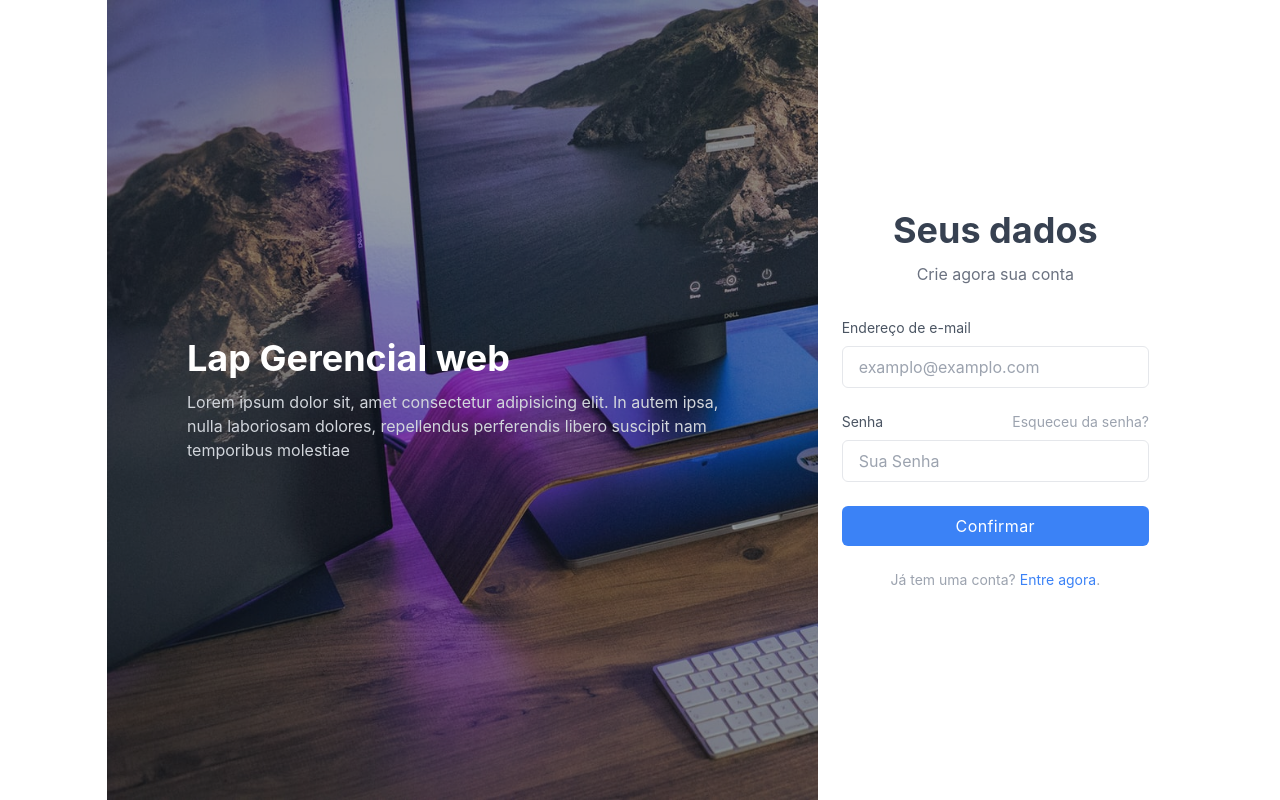
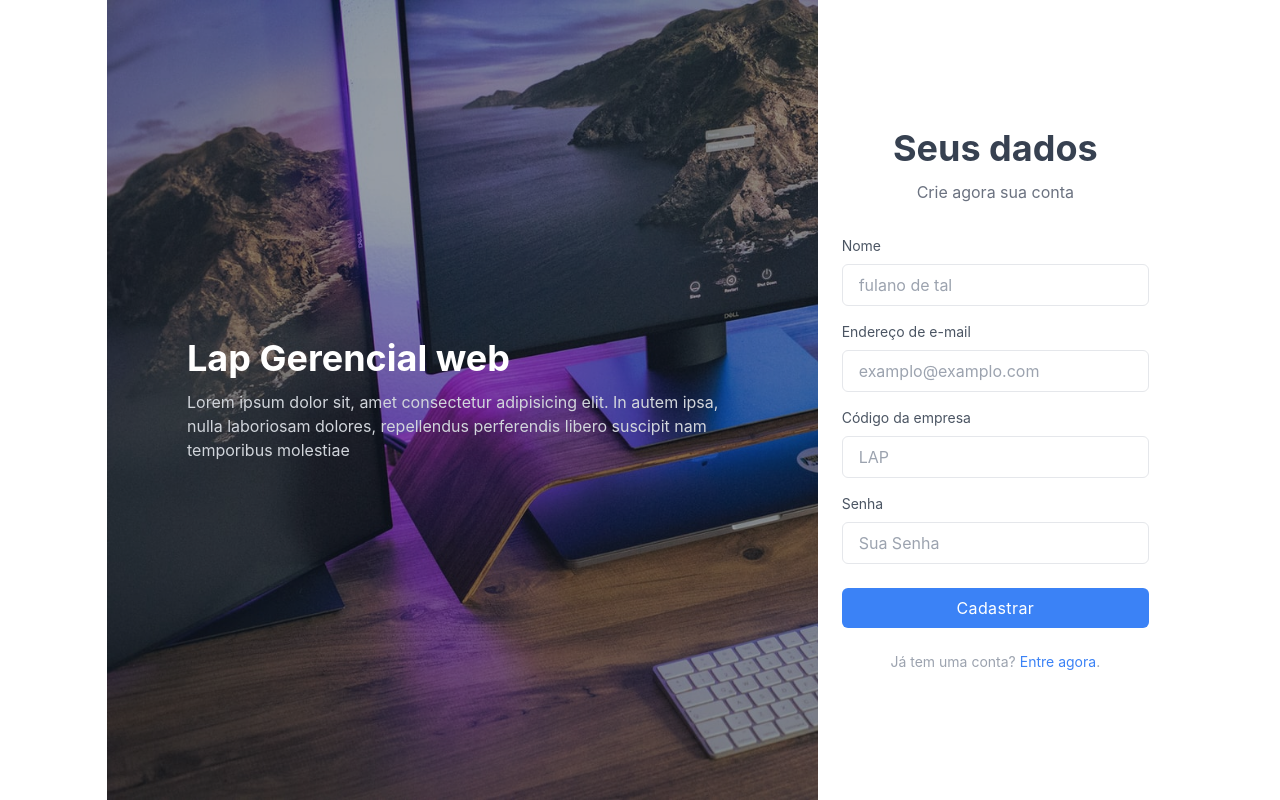
Before and after one commit to thiago-santanna/lap-gerencial-app, a Next.js app: page /usuario/cadastrar in a window 1280 px wide. Built offline with nearby package versions, Linux system fonts and the light colour scheme.

Commit message:
iniciando cadastro de usuario

```diff
--- /dev/null
+++ b/pages/api/usuario.ts
@@ -0,0 +1,11 @@
+import { NextApiRequest, NextApiResponse } from 'next'
+
+const UsuarioApi = async (
+  request: NextApiRequest,
+  response: NextApiResponse
+) => {
+  if (request.method === 'POST') {
+  } else {
+    response.status(404).json('Method Not Allowed')
+  }
+}
--- a/pages/usuario/cadastrar.tsx
+++ b/pages/usuario/cadastrar.tsx
@@ -32,6 +32,22 @@ const CadastrarUsuario = () => {
                   <form>
                     <div>
                       <label
+                        htmlFor='nome'
+                        className='block mb-2 text-sm text-gray-600 dark:text-gray-200'
+                      >
+                        Nome
+                      </label>
+                      <input
+                        type='nome'
+                        name='nome'
+                        id='nome'
+                        placeholder='fulano de tal'
+                        className='block w-full px-4 py-2 mt-2 text-gray-700 placeholder-gray-400 bg-white border border-gray-200 rounded-md dark:placeholder-gray-600 dark:bg-gray-900 dark:text-gray-300 dark:border-gray-700 focus:border-blue-400 dark:focus:border-blue-400 focus:ring-blue-400 focus:outline-none focus:ring focus:ring-opacity-40'
+                      />
+                    </div>
+
+                    <div className='mt-4'>
+                      <label
                         htmlFor='email'
                         className='block mb-2 text-sm text-gray-600 dark:text-gray-200'
                       >
@@ -46,7 +62,23 @@ const CadastrarUsuario = () => {
                       />
                     </div>
 
-                    <div className='mt-6'>
+                    <div className='mt-4'>
+                      <label
+                        htmlFor='Empresa'
+                        className='block mb-2 text-sm text-gray-600 dark:text-gray-200'
+                      >
+                        Código da empresa
+                      </label>
+                      <input
+                        type='Empresa'
+                        name='Empresa'
+                        id='Empresa'
+                        placeholder='LAP'
+                        className='block w-full px-4 py-2 mt-2 text-gray-700 placeholder-gray-400 bg-white border border-gray-200 rounded-md dark:placeholder-gray-600 dark:bg-gray-900 dark:text-gray-300 dark:border-gray-700 focus:border-blue-400 dark:focus:border-blue-400 focus:ring-blue-400 focus:outline-none focus:ring focus:ring-opacity-40'
+                      />
+                    </div>
+
+                    <div className='mt-4'>
                       <div className='flex justify-between mb-2'>
                         <label
                           htmlFor='password'
@@ -54,12 +86,6 @@ const CadastrarUsuario = () => {
                         >
                           Senha
                         </label>
-                        <a
-                          href='#'
-                          className='text-sm text-gray-400 focus:text-blue-500 hover:text-blue-500 hover:underline'
-                        >
-                          Esqueceu da senha?
-                        </a>
                       </div>
 
                       <input
@@ -72,8 +98,11 @@ const CadastrarUsuario = () => {
                     </div>
 
                     <div className='mt-6'>
-                      <button className='w-full px-4 py-2 tracking-wide text-white text-center transition-colors duration-200 transform bg-blue-500 rounded-md hover:bg-blue-400 focus:outline-none focus:bg-blue-400 focus:ring focus:ring-blue-300 focus:ring-opacity-50'>
-                        Confirmar
+                      <button
+                        type='button'
+                        className='w-full px-4 py-2 tracking-wide text-white text-center transition-colors duration-200 transform bg-blue-500 rounded-md hover:bg-blue-400 focus:outline-none focus:bg-blue-400 focus:ring focus:ring-blue-300 focus:ring-opacity-50'
+                      >
+                        Cadastrar
                       </button>
                     </div>
                   </form>
--- /dev/null
+++ b/services/usuario.ts
@@ -0,0 +1,4 @@
+import { db } from '../providers/db'
+import { IUserDb } from '../types/usuario'
+
+async function cadastrarUsuario(usuario: IUserDb) {}
```
Also changed, not shown: services/auth.ts (+1 -13 lines), types/usuario.ts (added, +13 -0 lines).
